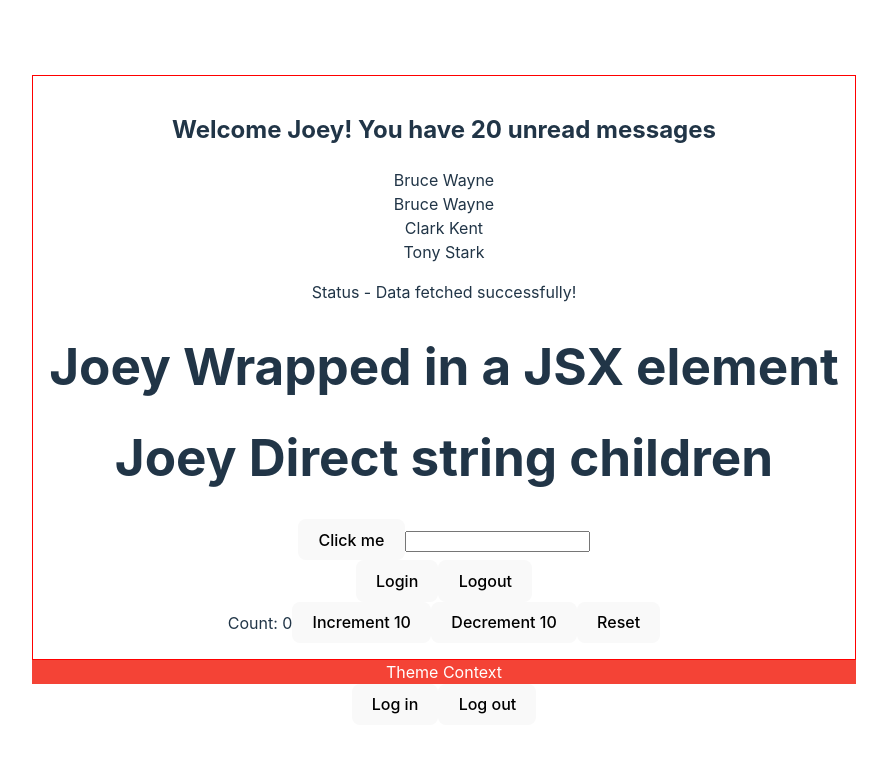
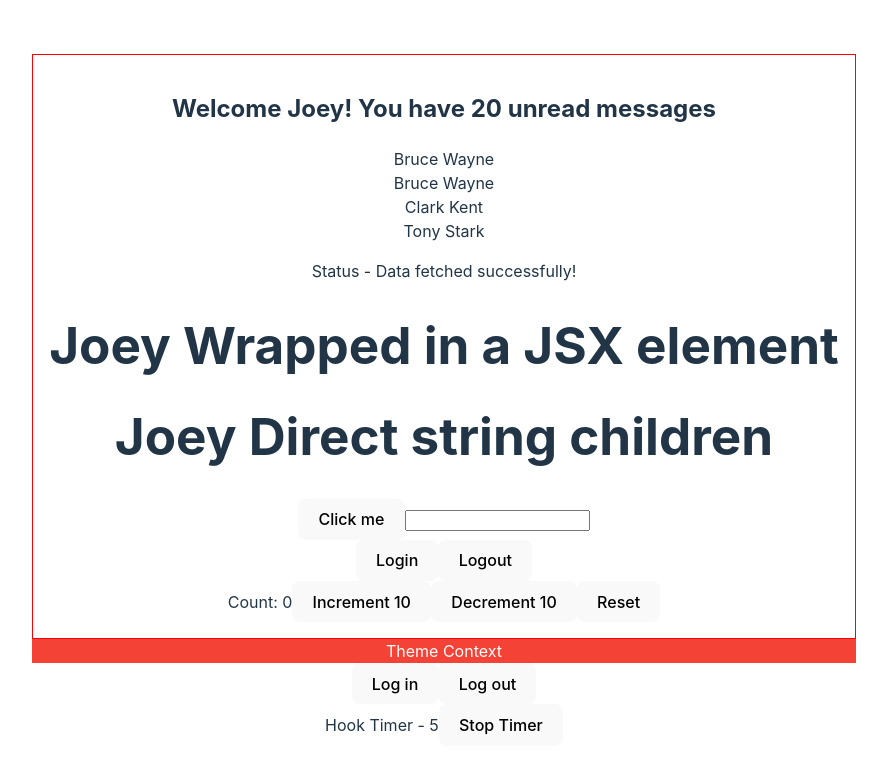
Before and after one commit to JtMeulen/react-ts-demo, a React (Vite) app: page / in a window 1280 px wide. Shown: the top 774 px of the page, without its empty margins (196-1083 px from the left). Built offline with nearby package versions, Linux system fonts and the light colour scheme.

Commit message:
feat: reference types

```diff
--- a/src/App.tsx
+++ b/src/App.tsx
@@ -14,6 +14,7 @@ import { ThemeContextProvider } from "./components/context/ThemeContext";
 import { Box } from "./components/context/Box";
 import { UserContextProvider } from "./components/context/UserContext";
 import { User } from "./components/context/User";
+import { UseRefMutable } from "./components/UseRefMutable";
 
 function App() {
   return (
@@ -49,6 +50,7 @@ function App() {
         </Container>
         <Box />
         <User />
+        <UseRefMutable />
       </UserContextProvider>
     </ThemeContextProvider>
   );
--- a/src/components/Button.tsx
+++ b/src/components/Button.tsx
@@ -1,4 +1,4 @@
-type ButtonProps = {
+export type ButtonProps = {
   text: string;
   handleClick: (event: React.MouseEvent<HTMLButtonElement>, id: number) => void;
 };
--- /dev/null
+++ b/src/components/UseRefMutable.tsx
@@ -0,0 +1,29 @@
+import { useEffect, useRef, useState } from "react";
+
+export const UseRefMutable = () => {
+  const [timer, setTimer] = useState(0);
+  const interValRef = useRef<number | null>(null);
+
+  const stopTimer = () => {
+    if (interValRef.current) {
+      clearInterval(interValRef.current);
+    }
+  };
+
+  useEffect(() => {
+    interValRef.current = setInterval(() => {
+      setTimer((timer) => timer + 1);
+    }, 1000);
+
+    return () => {
+      stopTimer();
+    };
+  }, []);
+
+  return (
+    <div>
+      Hook Timer - {timer}
+      <button onClick={stopTimer}>Stop Timer</button>
+    </div>
+  );
+};
```
Also changed, not shown: src/components/ComponentProps.tsx (added, +17 -0 lines), src/components/UseRefDom.tsx (added, +17 -0 lines).
